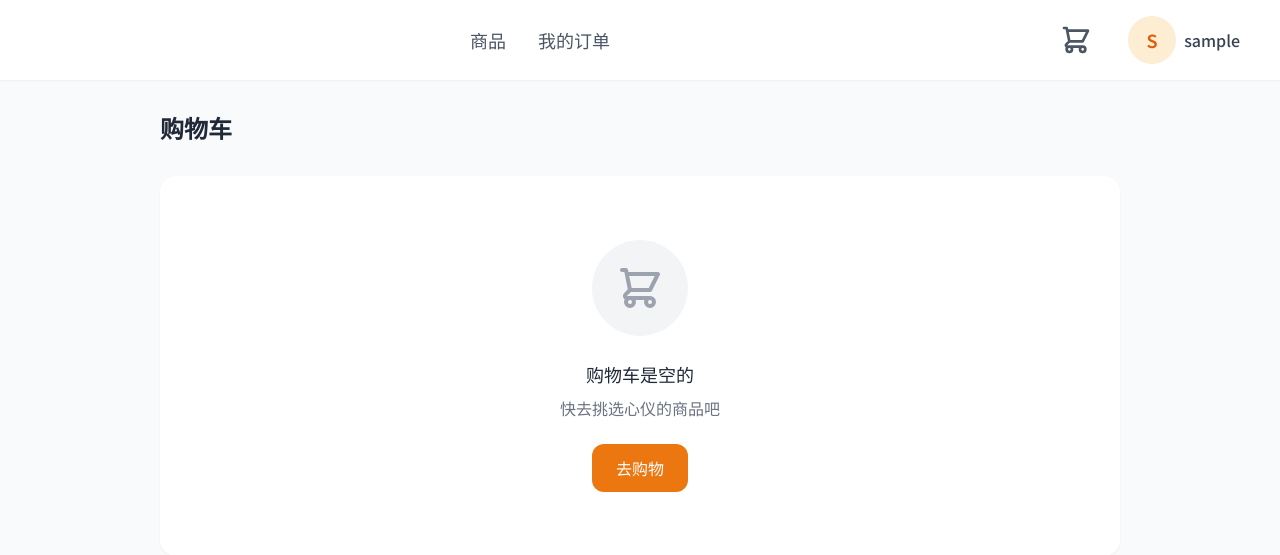
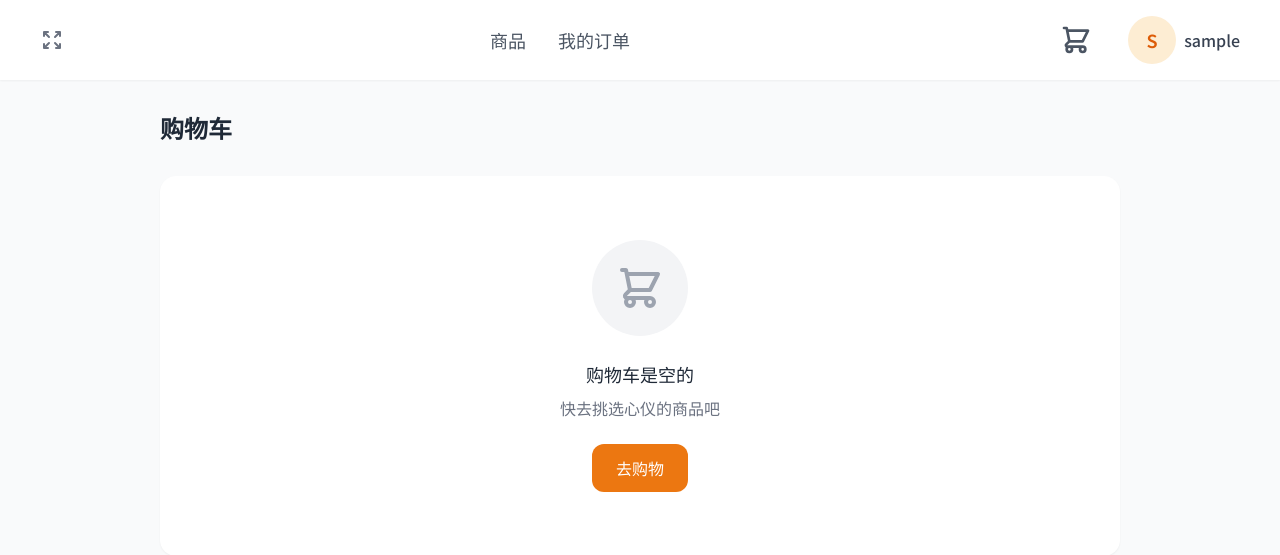
Before and after one commit to zzbazzzbaz/warehouse_management, a Django app: page /cart/ in a window 1280 px wide. Shown: the top 555 px of the page. Run offline with Django 5.2, Linux system fonts and the light colour scheme; the visitor is signed in with stand-in values (Sample User, id 1); data that the repository does not hold is empty; some libraries are stand-ins or nearby versions.

Commit message:
feat: 前台添加全屏按钮
Co-Authored-By: Warp <agent@warp.dev>

```diff
--- a/templates/frontend/base.html
+++ b/templates/frontend/base.html
@@ -65,9 +65,15 @@
     <header class="bg-white shadow-sm sticky top-0 z-50">
         <div class="max-w-7xl mx-auto px-4 sm:px-6 lg:px-8">
             <div class="flex items-center justify-between h-16 md:h-20">
-                <!-- Logo -->
-                <a href="{% url 'product_list' %}" class="flex items-center">
-                </a>
+                <!-- 全屏按钮 -->
+                <button id="fullscreen-btn" onclick="toggleFullscreen()" class="p-2 text-gray-500 hover:text-primary-600 hover:bg-gray-100 rounded-lg transition-colors" title="全屏">
+                    <svg id="fullscreen-icon" class="w-6 h-6" fill="none" stroke="currentColor" viewBox="0 0 24 24">
+                        <path stroke-linecap="round" stroke-linejoin="round" stroke-width="2" d="M4 8V4m0 0h4M4 4l5 5m11-1V4m0 0h-4m4 0l-5 5M4 16v4m0 0h4m-4 0l5-5m11 5l-5-5m5 5v-4m0 4h-4"/>
+                    </svg>
+                    <svg id="exit-fullscreen-icon" class="w-6 h-6 hidden" fill="none" stroke="currentColor" viewBox="0 0 24 24">
+                        <path stroke-linecap="round" stroke-linejoin="round" stroke-width="2" d="M9 9V4H4m0 0l5 5M9 15v5H4m0 0l5-5m11 5h-5v5m0 0l5-5m-5-11h5V4m0 0l-5 5"/>
+                    </svg>
+                </button>
 
                 <!-- 导航链接 -->
                 <nav class="flex items-center space-x-6 md:space-x-8">
@@ -178,6 +184,28 @@
                 badge.classList.toggle('hidden', count === 0);
             }
         }
+
+        // 全屏切换
+        function toggleFullscreen() {
+            if (!document.fullscreenElement) {
+                document.documentElement.requestFullscreen();
+            } else {
+                document.exitFullscreen();
+            }
+        }
+
+        // 监听全屏状态变化
+        document.addEventListener('fullscreenchange', function() {
+            const enterIcon = document.getElementById('fullscreen-icon');
+            const exitIcon = document.getElementById('exit-fullscreen-icon');
+            if (document.fullscreenElement) {
+                enterIcon.classList.add('hidden');
+                exitIcon.classList.remove('hidden');
+            } else {
+                enterIcon.classList.remove('hidden');
+                exitIcon.classList.add('hidden');
+            }
+        });
     </script>
 
     {% block extra_js %}{% endblock %}
```
